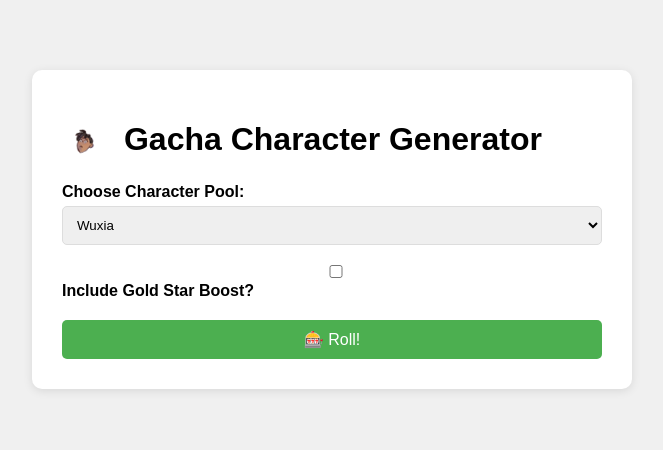
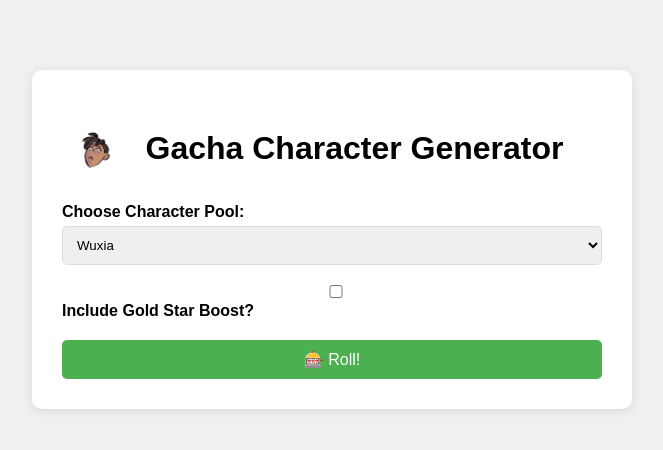
Before and after one commit to Team-Eimi/gacha-character-gen, a plain HTML site: page index.html in a window 1280 px wide. Shown: the whole page, without its empty margins (308-971 px from the left). Drawn offline with Linux system fonts and the light colour scheme.

Commit message:
Increase image size to 60px

```diff
--- a/index.html
+++ b/index.html
@@ -64,7 +64,7 @@
 </head>
 <body>
     <div class="container">
-        <h1><img src="22.png" alt="Gacha" style="height:40px; vertical-align:middle; margin-right:10px;"> Gacha Character Generator</h1>
+        <h1><img src="22.png" alt="Gacha" style="height:60px; vertical-align:middle; margin-right:10px;"> Gacha Character Generator</h1>
 
         <label for="poolSelect">Choose Character Pool:</label>
         <select id="poolSelect">
```
